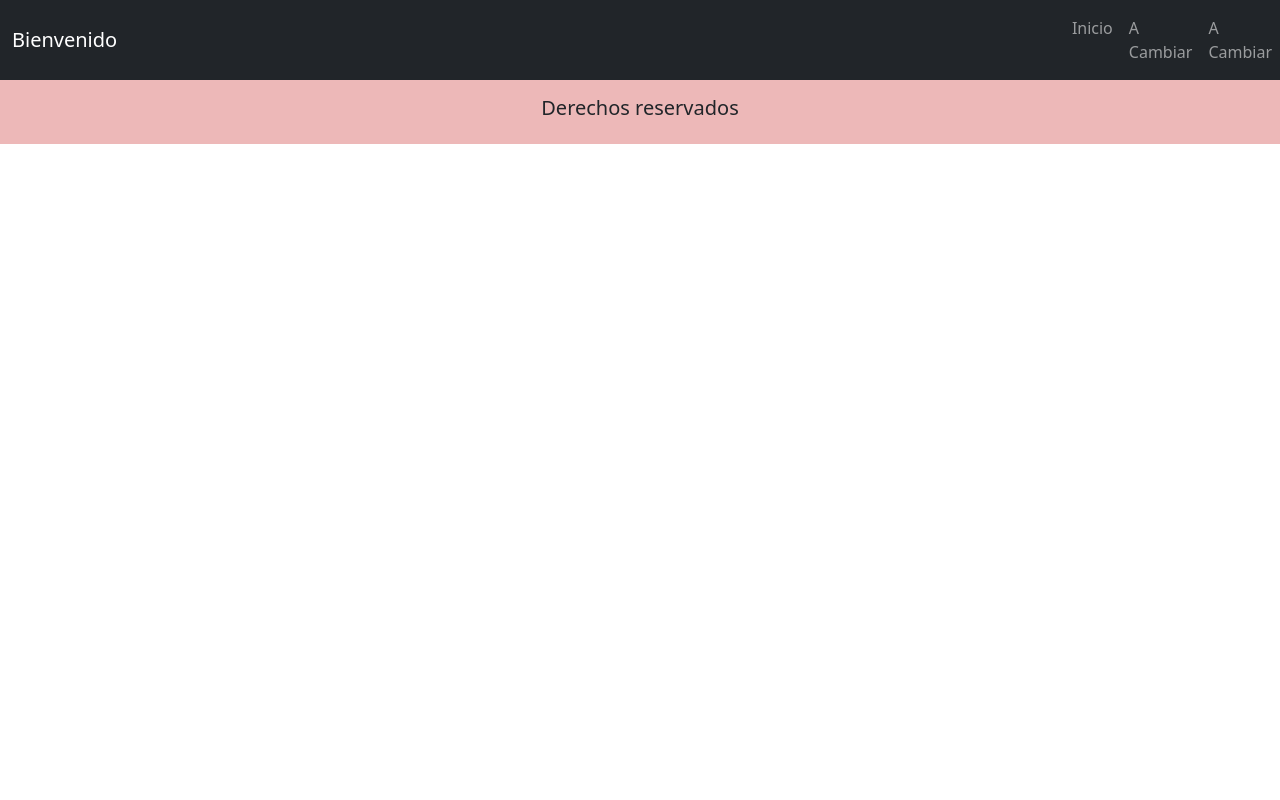
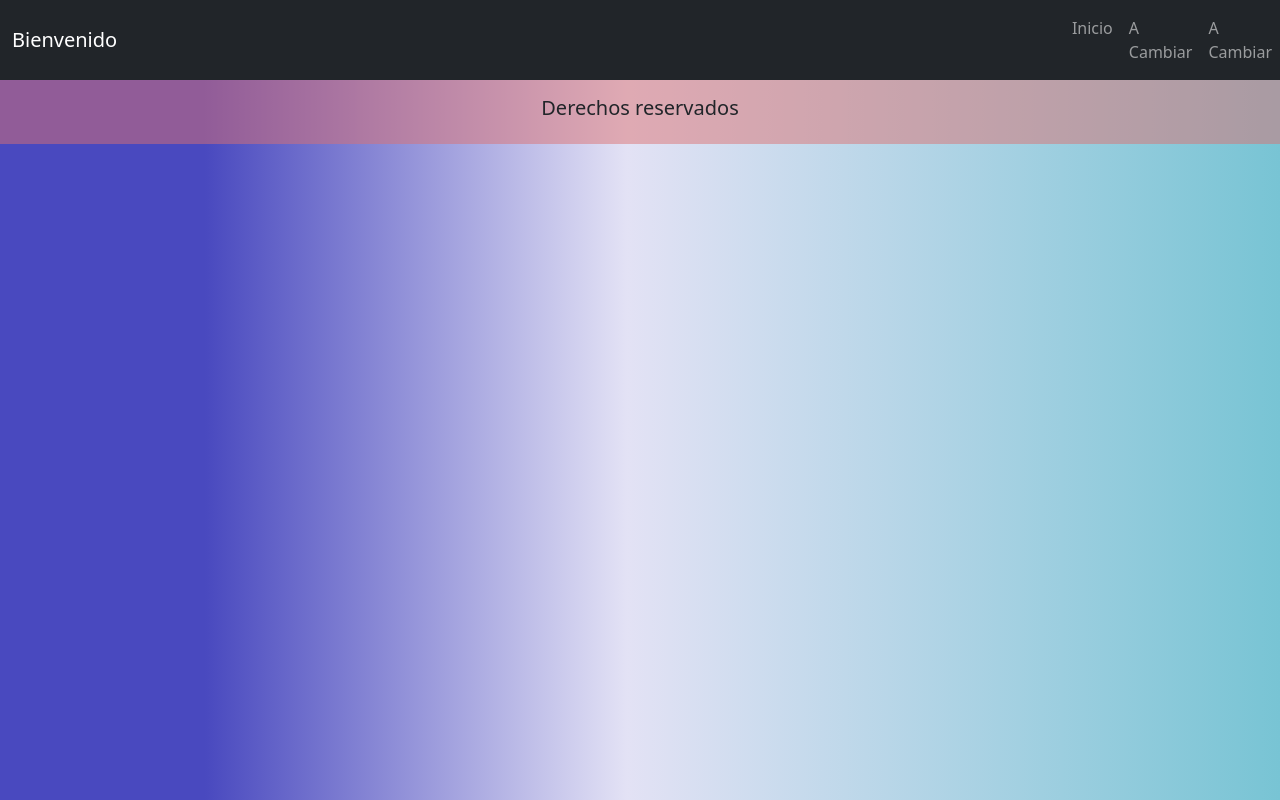
Before and after one commit to BastianBecerra/proyecto_nuevo, a React (Create React App) app: page / in a window 1280 px wide. Built offline with nearby package versions, Linux system fonts and the light colour scheme.

Commit message:
Agregado de Background y color personalizado

```diff
--- a/src/index.css
+++ b/src/index.css
@@ -5,6 +5,8 @@ body {
     sans-serif;
   -webkit-font-smoothing: antialiased;
   -moz-osx-font-smoothing: grayscale;
+  background: rgb(73,73,191);
+  background: linear-gradient(90deg, rgba(73,73,191,1) 16%, rgba(227,226,245,1) 49%, rgba(120,196,212,1) 100%);
 }
 
 code {
```
